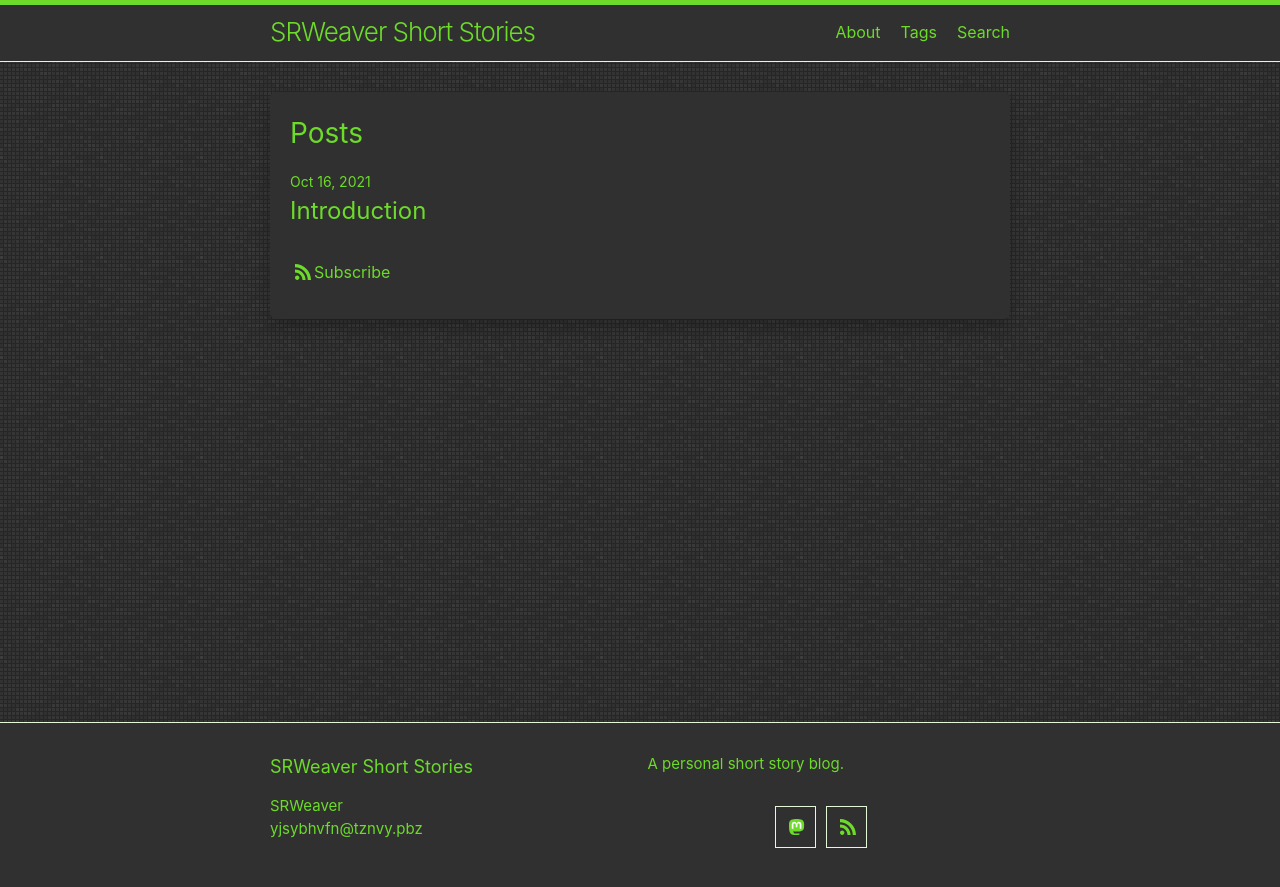
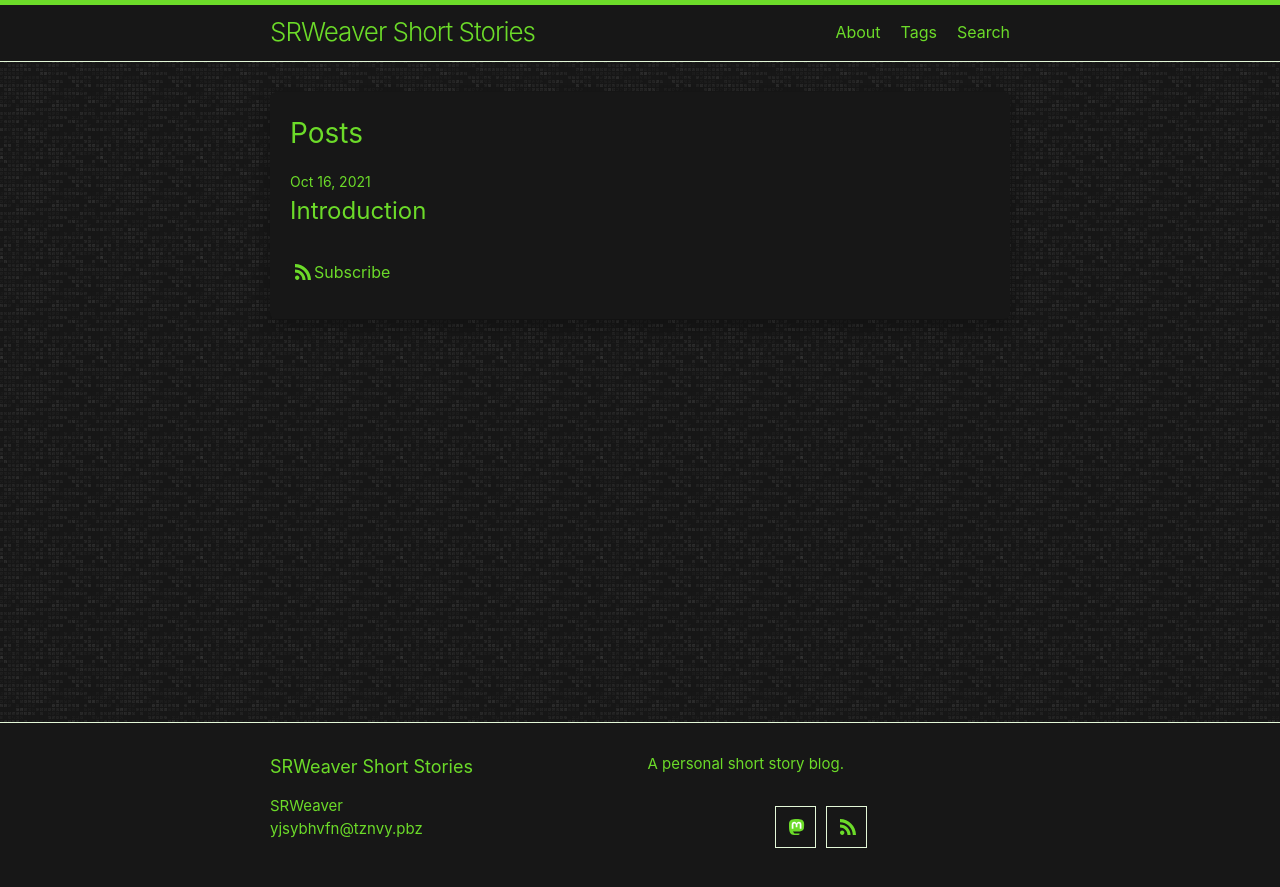
Before and after one commit to LWFlouisa/SRWeaverShorts, a Jekyll site: the page built from index.md, in a window 1280 px wide. Shown: the top 887 px of the page. Built offline with Jekyll 4.4.1, drawn with Linux system fonts in a browser that asks for light colours.

Commit message:
Update minima.scss

```diff
--- a/_sass/minima.scss
+++ b/_sass/minima.scss
@@ -11,7 +11,7 @@ $base-line-height: 1.5 !default;
 $spacing-unit:     30px !default;
 
 $text-color:       #6CDB29 !default;
-$background-color: #303030 !default;
+$background-color: #171717 !default;
 $brand-color:      #6CDB29 !default; // Terminal Green
 
 $grey-color:       #6CDB29 !default;
```
